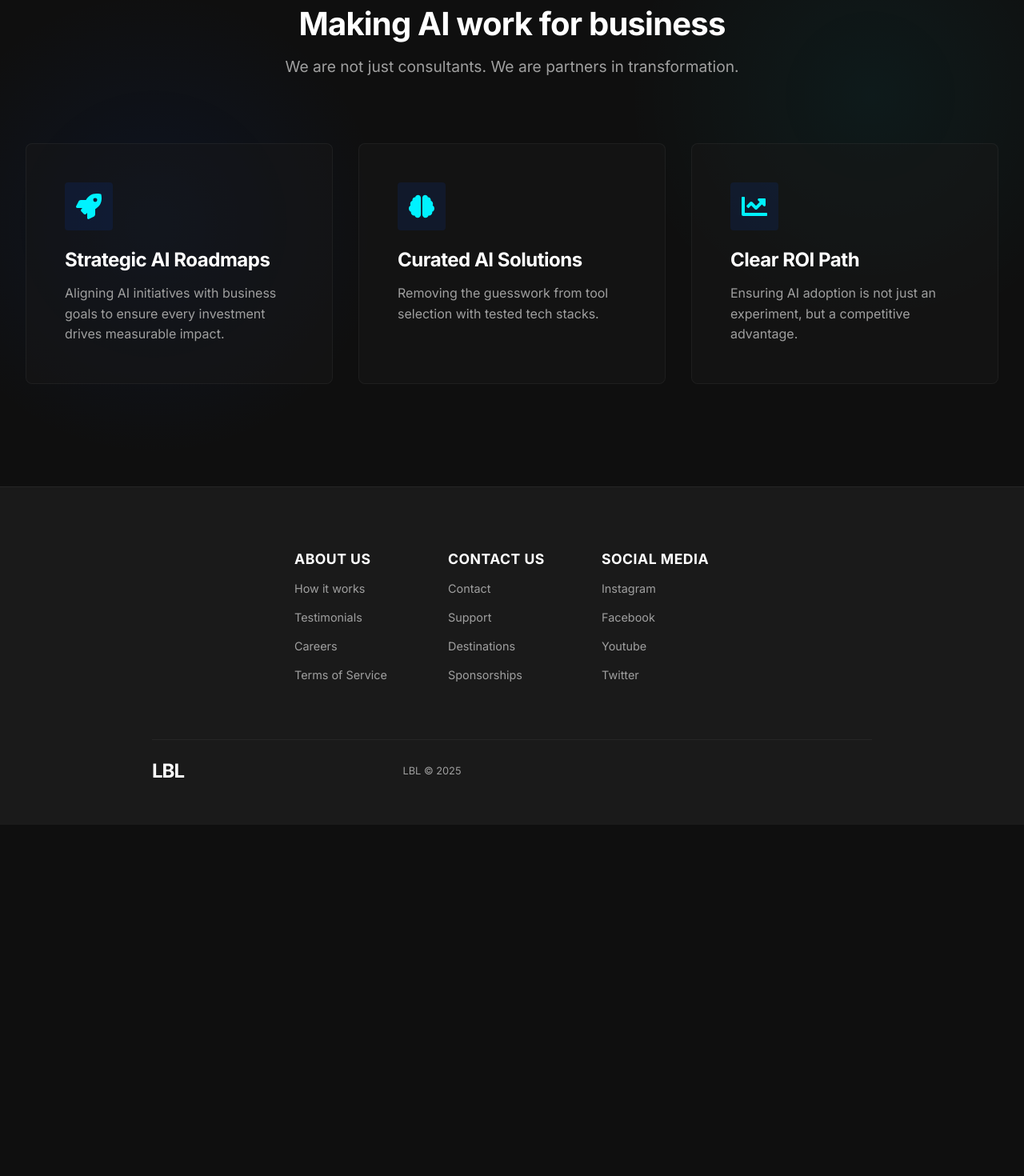
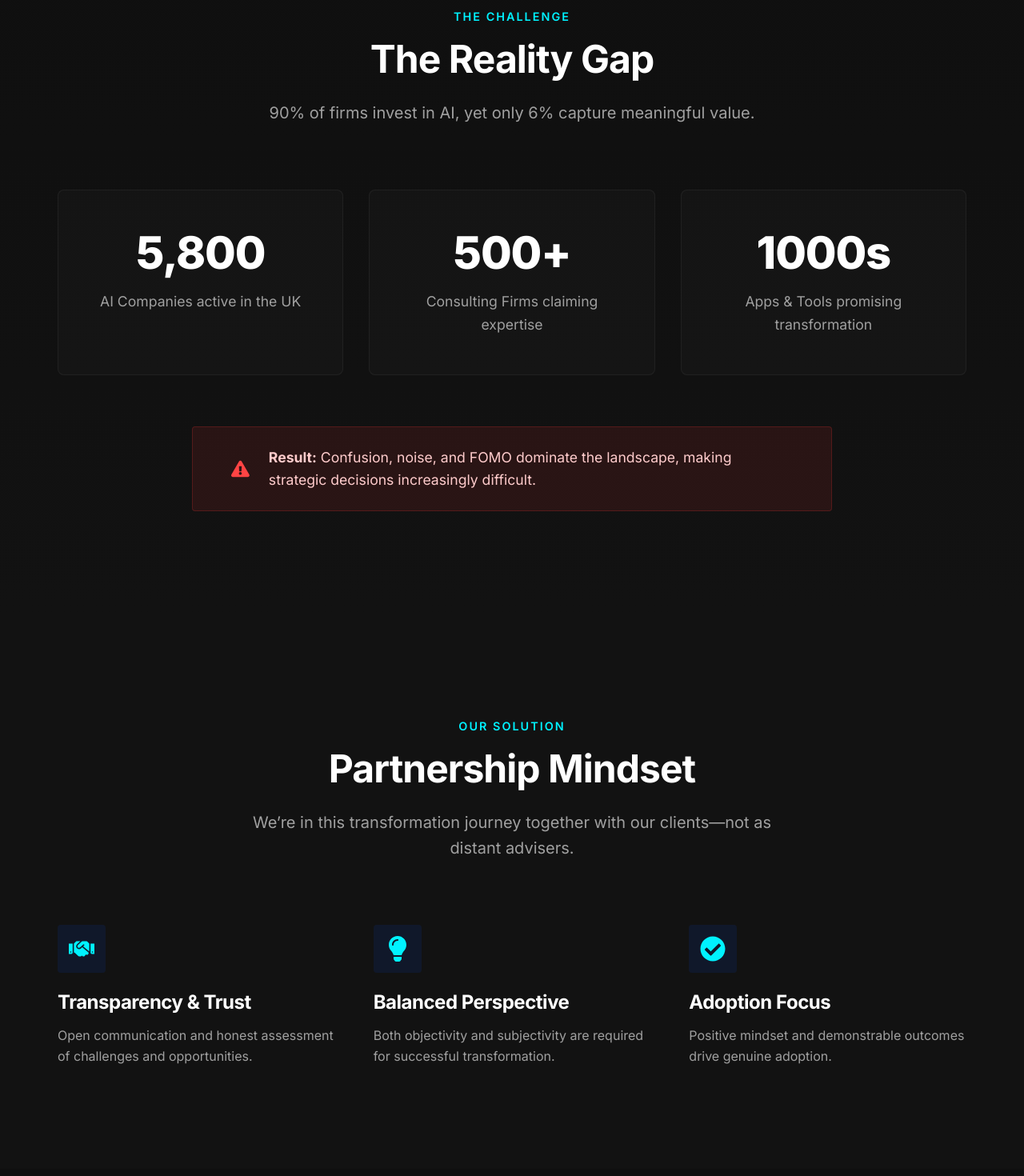
Before and after one commit to carlosjustgit/LBL-Website, a React (Vite) app: page / in a window 1280 px wide. Shown: the part 920-2390 px from the top of the page at 80% size. Before the commit the page ends 1951 px from the top, so only its background shows below. Built offline with nearby package versions, Linux system fonts and the light colour scheme.

Commit message:
Content Expansion: Added Reality Gap, Case Studies, About sections

```diff
--- a/src/pages/Home.css
+++ b/src/pages/Home.css
@@ -3,9 +3,47 @@
     overflow: hidden;
 }
 
+/* Common Section Styles */
+.section-container {
+    max-width: 1200px;
+    margin: 0 auto;
+    padding: 0 2rem;
+}
+
+.section-header {
+    text-align: center;
+    margin-bottom: 5rem;
+}
+
+.section-subtitle {
+    display: inline-block;
+    font-size: 0.9rem;
+    color: var(--color-secondary-light);
+    text-transform: uppercase;
+    letter-spacing: 2px;
+    margin-bottom: 1rem;
+    font-weight: 600;
+}
+
+.section-header h2 {
+    font-size: 3rem;
+    margin-bottom: 1.5rem;
+    font-weight: 700;
+    color: var(--color-accent);
+}
+
+.section-header p {
+    font-size: 1.25rem;
+    max-width: 700px;
+    margin: 0 auto;
+    color: var(--color-text-muted);
+    line-height: 1.6;
+}
+
 /* Hero Section */
 .hero-section {
     height: 100vh;
+    min-height: 700px;
     width: 100%;
     display: flex;
     justify-content: center;
@@ -82,6 +120,8 @@
 
 .hero-content h1 {
     font-size: clamp(3rem, 6vw, 5.5rem);
+    margin-bottom: 2rem;
+    color: var(--color-text-muted);
     margin-bottom: 3rem;
     max-width: 700px;
     margin-left: auto;
@@ -95,89 +135,255 @@
     justify-content: center;
 }
 
-/* Manifesto Section */
-.manifesto-section {
-    padding: 8rem 2rem;
-    max-width: 1400px;
+/* Reality Gap Section */
+.reality-section {
+    padding: 8rem 0;
+    background: linear-gradient(to bottom, var(--color-background), #121212);
+}
+
+.stats-grid {
+    display: grid;
+    grid-template-columns: repeat(3, 1fr);
+    gap: 2rem;
+    margin-bottom: 4rem;
+}
+
+.stat-card {
+    background: rgba(255, 255, 255, 0.02);
+    border: 1px solid rgba(255, 255, 255, 0.05);
+    padding: 3rem 2rem;
+    text-align: center;
+    border-radius: var(--radius-lg);
+    transition: transform 0.3s ease;
+}
+
+.stat-card:hover {
+    transform: translateY(-5px);
+    background: rgba(255, 255, 255, 0.04);
+    border-color: var(--color-secondary);
+}
+
+.stat-card h3 {
+    font-size: 3.5rem;
+    color: var(--color-accent);
+    margin-bottom: 1rem;
+    font-weight: 800;
+}
+
+.stat-card p {
+    color: var(--color-text-muted);
+    font-size: 1.1rem;
+}
+
+.reality-message {
+    display: flex;
+    align-items: center;
+    justify-content: center;
+    gap: 1.5rem;
+    background: rgba(255, 50, 50, 0.1);
+    border: 1px solid rgba(255, 50, 50, 0.2);
+    padding: 1.5rem 3rem;
+    border-radius: var(--radius-md);
+    max-width: 800px;
     margin: 0 auto;
 }
 
-.section-header {
-    text-align: center;
-    margin-bottom: 5rem;
+.warning-icon {
+    color: #ff4444;
+    font-size: 2rem;
 }
 
-.section-header h2 {
-    font-size: 2.5rem;
-    margin-bottom: 1rem;
-    font-weight: 700;
+.reality-message p {
+    color: #ffcccc;
+    font-size: 1.1rem;
+    margin: 0;
 }
 
-.section-header p {
-    font-size: 1.2rem;
-    max-width: 600px;
-    margin: 0 auto;
+/* Approach Section */
+.approach-section {
+    padding: 8rem 0;
+    background: #121212;
 }
 
-.bento-grid {
+.approach-grid {
     display: grid;
     grid-template-columns: repeat(3, 1fr);
-    gap: 2rem;
+    gap: 3rem;
 }
 
-.bento-item {
-    background: rgba(26, 26, 26, 0.4);
-    border: 1px solid rgba(255, 255, 255, 0.05);
-    border-radius: var(--radius-lg);
-    padding: 3rem;
-    transition: all 0.3s ease;
-    position: relative;
-    overflow: hidden;
+.approach-item {
+    text-align: left;
 }
 
-.bento-item:hover {
-    background: rgba(26, 26, 26, 0.8);
-    border-color: rgba(0, 81, 255, 0.3);
-    transform: translateY(-5px);
-    box-shadow: 0 10px 30px rgba(0, 0, 0, 0.3);
-}
-
-.bento-item.large {
-    grid-column: span 1;
-    /* Keep uniform for now, or span 2 if needed */
-}
-
-.icon-wrapper {
+.approach-icon {
     font-size: 2rem;
     color: var(--color-secondary-light);
     margin-bottom: 1.5rem;
+    background: rgba(0, 81, 255, 0.1);
     width: 60px;
     height: 60px;
     display: flex;
     align-items: center;
     justify-content: center;
-    background: rgba(0, 81, 255, 0.1);
     border-radius: var(--radius-md);
 }
 
-.bento-item h3 {
+.approach-item h3 {
     font-size: 1.5rem;
     margin-bottom: 1rem;
     color: var(--color-accent);
 }
 
-.bento-item p {
-    font-size: 1rem;
+.approach-item p {
+    color: var(--color-text-muted);
     line-height: 1.6;
 }
 
+/* Case Studies Section */
+.case-studies-section {
+    padding: 8rem 0;
+    background: var(--color-background);
+}
+
+.case-study-card {
+    display: grid;
+    grid-template-columns: 1fr 1fr;
+    gap: 4rem;
+    align-items: center;
+    margin-bottom: 6rem;
+}
+
+.case-study-card.reverse {
+    direction: rtl;
+}
+
+.case-study-card.reverse .case-study-content {
+    direction: ltr;
+}
+
+.case-study-content h3 {
+    font-size: 2.5rem;
+    margin-bottom: 0.5rem;
+    color: var(--color-accent);
+}
+
+.case-study-role {
+    color: var(--color-secondary-light);
+    font-weight: 600;
+    margin-bottom: 1.5rem;
+    text-transform: uppercase;
+    letter-spacing: 1px;
+    font-size: 0.9rem;
+}
+
+.case-study-content p {
+    font-size: 1.1rem;
+    margin-bottom: 2rem;
+    color: var(--color-text-muted);
+}
+
+.case-study-tags {
+    display: flex;
+    gap: 1rem;
+    flex-wrap: wrap;
+}
+
+.case-study-tags span {
+    background: rgba(255, 255, 255, 0.05);
+    padding: 0.5rem 1rem;
+    border-radius: 100px;
+    font-size: 0.85rem;
+    color: var(--color-text);
+    border: 1px solid rgba(255, 255, 255, 0.1);
+}
+
+.case-study-visual {
+    background: #1a1a1a;
+    height: 400px;
+    border-radius: var(--radius-lg);
+    display: flex;
+    align-items: center;
+    justify-content: center;
+    border: 1px solid rgba(255, 255, 255, 0.05);
+    position: relative;
+    overflow: hidden;
+}
+
+.jbs-visual {
+    background: linear-gradient(135deg, #1a1a1a 0%, #2d2d2d 100%);
+}
+
+.witfy-visual {
+    background: linear-gradient(135deg, #001f3f 0%, #003366 100%);
+}
+
+.visual-placeholder {
+    color: rgba(255, 255, 255, 0.2);
+    font-size: 2rem;
+    font-weight: 700;
+}
+
+/* About Section */
+.about-section {
+    padding: 6rem 0;
+    background: #151515;
+    text-align: center;
+}
+
+.about-content {
+    max-width: 800px;
+    margin: 0 auto;
+}
+
+.about-content h2 {
+    font-size: 2.5rem;
+    margin-bottom: 1.5rem;
+}
+
+.about-content p {
+    font-size: 1.2rem;
+    margin-bottom: 2.5rem;
+}
+
+/* CTA Section */
+.cta-section {
+    padding: 8rem 2rem;
+    text-align: center;
+    background: radial-gradient(circle at center, #0a192f 0%, var(--color-background) 100%);
+}
+
+.cta-content h2 {
+    font-size: 3rem;
+    margin-bottom: 1.5rem;
+}
+
+.cta-content p {
+    font-size: 1.25rem;
+    margin-bottom: 3rem;
+    color: var(--color-text-muted);
+}
+
 @media screen and (max-width: 960px) {
-    .bento-grid {
+
+    .stats-grid,
+    .approach-grid {
         grid-template-columns: 1fr;
+    }
+
+    .case-study-card {
+        grid-template-columns: 1fr;
+        gap: 2rem;
+    }
+
+    .case-study-card.reverse {
+        direction: ltr;
     }
 
     .hero-btns {
         flex-direction: column;
-        align-items: center;
+    }
+
+    .hero-content h1 {
+        font-size: 3rem;
     }
 }
--- a/src/pages/Home.jsx
+++ b/src/pages/Home.jsx
@@ -1,6 +1,6 @@
 import React from 'react';
 import { motion } from 'framer-motion';
-import { FaRocket, FaBrain, FaChartLine, FaArrowRight } from 'react-icons/fa';
+import { FaRocket, FaBrain, FaChartLine, FaArrowRight, FaExclamationTriangle, FaLightbulb, FaHandshake, FaCheckCircle } from 'react-icons/fa';
 import Button from '../components/Button';
 import './Home.css';
 
@@ -54,54 +54,144 @@ const Home = () => {
                 </motion.div>
             </section>
 
-            {/* Manifesto / Value Prop Section */}
-            <section className="manifesto-section">
+            {/* The Reality Gap Section */}
+            <section className="reality-section">
+                <div className="section-container">
                     <div className="section-header">
-                    <h2>Making AI work for business</h2>
-                    <p>We are not just consultants. We are partners in transformation.</p>
+                        <span className="section-subtitle">The Challenge</span>
+                        <h2>The Reality Gap</h2>
+                        <p>90% of firms invest in AI, yet only 6% capture meaningful value.</p>
                     </div>
 
-                <div className="bento-grid">
+                    <div className="stats-grid">
                         <motion.div
-                        className="bento-item large"
+                            className="stat-card"
                             initial={{ opacity: 0, y: 30 }}
                             whileInView={{ opacity: 1, y: 0 }}
                             viewport={{ once: true }}
                         >
-                        <div className="bento-content">
-                            <div className="icon-wrapper"><FaRocket /></div>
-                            <h3>Strategic AI Roadmaps</h3>
-                            <p>Aligning AI initiatives with business goals to ensure every investment drives measurable impact.</p>
-                        </div>
+                            <h3>5,800</h3>
+                            <p>AI Companies active in the UK</p>
                         </motion.div>
-
                         <motion.div
-                        className="bento-item"
+                            className="stat-card"
                             initial={{ opacity: 0, y: 30 }}
                             whileInView={{ opacity: 1, y: 0 }}
                             viewport={{ once: true }}
                             transition={{ delay: 0.1 }}
                         >
-                        <div className="bento-content">
-                            <div className="icon-wrapper"><FaBrain /></div>
-                            <h3>Curated AI Solutions</h3>
-                            <p>Removing the guesswork from tool selection with tested tech stacks.</p>
-                        </div>
+                            <h3>500+</h3>
+                            <p>Consulting Firms claiming expertise</p>
                         </motion.div>
-
                         <motion.div
-                        className="bento-item"
+                            className="stat-card"
                             initial={{ opacity: 0, y: 30 }}
                             whileInView={{ opacity: 1, y: 0 }}
                             viewport={{ once: true }}
                             transition={{ delay: 0.2 }}
                         >
-                        <div className="bento-content">
-                            <div className="icon-wrapper"><FaChartLine /></div>
-                            <h3>Clear ROI Path</h3>
-                            <p>Ensuring AI adoption is not just an experiment, but a competitive advantage.</p>
+                            <h3>1000s</h3>
+                            <p>Apps & Tools promising transformation</p>
+                        </motion.div>
                     </div>
-                    </motion.div>
+
+                    <div className="reality-message">
+                        <FaExclamationTriangle className="warning-icon" />
+                        <p><strong>Result:</strong> Confusion, noise, and FOMO dominate the landscape, making strategic decisions increasingly difficult.</p>
+                    </div>
+                </div>
+            </section>
+
+            {/* Our Approach Section */}
+            <section className="approach-section">
+                <div className="section-container">
+                    <div className="section-header">
+                        <span className="section-subtitle">Our Solution</span>
+                        <h2>Partnership Mindset</h2>
+                        <p>We’re in this transformation journey together with our clients—not as distant advisers.</p>
+                    </div>
+
+                    <div className="approach-grid">
+                        <div className="approach-item">
+                            <div className="approach-icon"><FaHandshake /></div>
+                            <h3>Transparency & Trust</h3>
+                            <p>Open communication and honest assessment of challenges and opportunities.</p>
+                        </div>
+                        <div className="approach-item">
+                            <div className="approach-icon"><FaLightbulb /></div>
+                            <h3>Balanced Perspective</h3>
+                            <p>Both objectivity and subjectivity are required for successful transformation.</p>
+                        </div>
+                        <div className="approach-item">
+                            <div className="approach-icon"><FaCheckCircle /></div>
+                            <h3>Adoption Focus</h3>
+                            <p>Positive mindset and demonstrable outcomes drive genuine adoption.</p>
+                        </div>
+                    </div>
+                </div>
+            </section>
+
+            {/* Case Studies Section */}
+            <section className="case-studies-section">
+                <div className="section-container">
+                    <div className="section-header">
+                        <span className="section-subtitle">Success Stories</span>
+                        <h2>Real-World Impact</h2>
+                    </div>
+
+                    <div className="case-study-card">
+                        <div className="case-study-content">
+                            <h3>JBS International</h3>
+                            <p className="case-study-role">Advanced Analytics & Reporting</p>
+                            <p>From mapping processes with Figma Jam to seeing an AI agent analyse and report in real time. We applied advanced analytics for one of the world’s largest food producers.</p>
+                            <div className="case-study-tags">
+                                <span>Data Analysis</span>
+                                <span>Real-time Reporting</span>
+                                <span>Process Mapping</span>
+                            </div>
+                        </div>
+                        <div className="case-study-visual jbs-visual">
+                            {/* Placeholder for JBS visual */}
+                            <div className="visual-placeholder">JBS Case Study</div>
+                        </div>
+                    </div>
+
+                    <div className="case-study-card reverse">
+                        <div className="case-study-content">
+                            <h3>Witfy.social</h3>
+                            <p className="case-study-role">AI-Powered Productivity Platform</p>
+                            <p>Witfy helps businesses transform knowledge into tailored posts and images, boosting efficiency, saving time, and ensuring content truly reflects each brand’s voice.</p>
+                            <div className="case-study-tags">
+                                <span>Social Media</span>
+                                <span>Content Generation</span>
+                                <span>Brand Voice</span>
+                            </div>
+                        </div>
+                        <div className="case-study-visual witfy-visual">
+                            {/* Placeholder for Witfy visual */}
+                            <div className="visual-placeholder">Witfy Platform</div>
+                        </div>
+                    </div>
+                </div>
+            </section>
+
+            {/* About Section */}
+            <section className="about-section">
+                <div className="section-container">
+                    <div className="about-content">
+                        <h2>About LBL</h2>
+                        <p>Founded in London, 2022, we are strategic growth advisers focused on Strategic AI Innovation (ROI). We support B2B companies ranging from SME to Enterprise across sectors like Financial Services, Manufacturing, and Professional Services.</p>
+                        <Button variant="outline">Meet the Team</Button>
+                    </div>
+                </div>
+            </section>
+
+            {/* CTA Section */}
+            <section className="cta-section">
+                <div className="cta-content">
+                    <h2>Ready to lead your industry?</h2>
+                    <p>Join our strategic AI clinic or have an informal chat over coffee about your AI journey.</p>
+                    <Button variant="primary">Get in Touch</Button>
                 </div>
             </section>
         </div>
```
Lines whose indentation alone changed are shown as unchanged.
